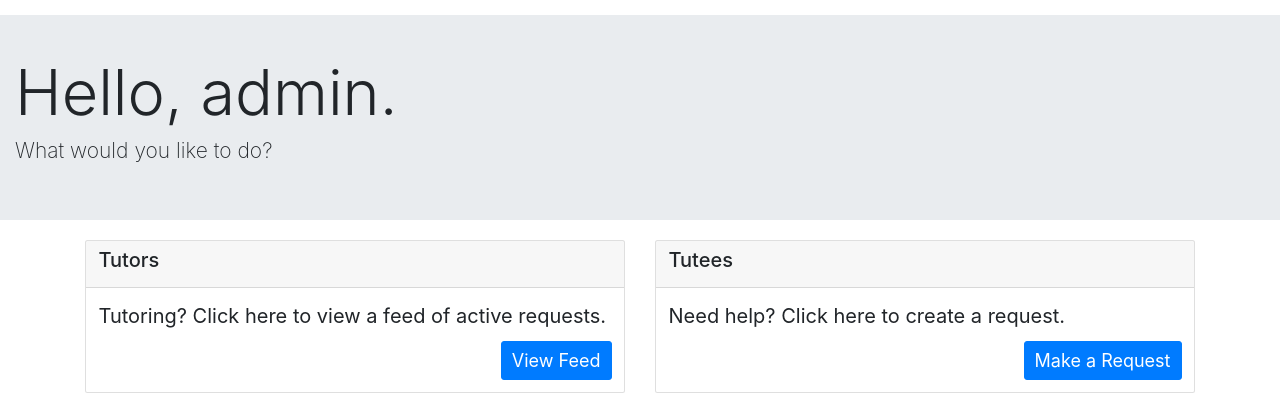
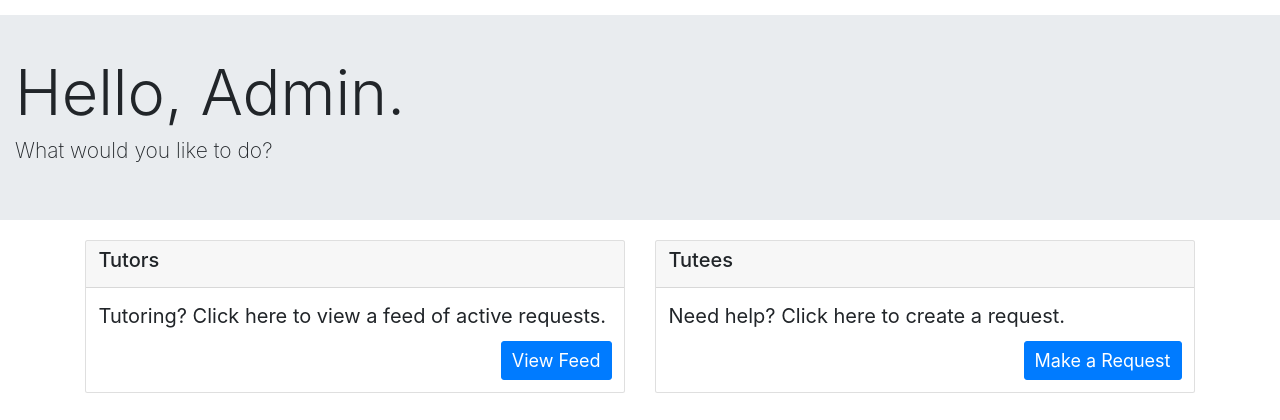
Before and after one commit to quinnlewis98/QuickTutor, a Django app: page / in a window 1280 px wide. Shown: the top 420 px of the page. Run offline with Django 3.2, Linux system fonts and the light colour scheme; a user stored in the database is signed in; some libraries are stand-ins or nearby versions.

Commit message:
capitalize first letter of name

```diff
--- a/app/templates/app/redirect.html
+++ b/app/templates/app/redirect.html
@@ -16,10 +16,15 @@
   <body><br>
     <div class="jumbotron jumbotron-fluid">
         <div class="container">
-          <h1 class="display-4">Hello, {{ user }}.</h1>
+          <h1 id="h1" class="display-4">Hello.</h1>
           <p class="lead"> What would you like to do?</p>
         </div>
     </div>
+
+  <script>
+    var str = "{{ user }}"
+    document.getElementById("h1").innerHTML = "Hello, " + str.charAt(0).toUpperCase() + str.substring(1) + ".";
+  </script>
 
     <div class="container">
       <div class="row">
@@ -48,8 +53,6 @@
       </div>
     </div>
 
-
-
     <!-- Optional JavaScript -->
     <!-- jQuery first, then Popper.js, then Bootstrap JS -->
     <script src="https://code.jquery.com/jquery-3.4.1.slim.min.js" integrity="sha384-J6qa4849blE2+poT4WnyKhv5vZF5SrPo0iEjwBvKU7imGFAV0wwj1yYfoRSJoZ+n" crossorigin="anonymous"></script>
```
